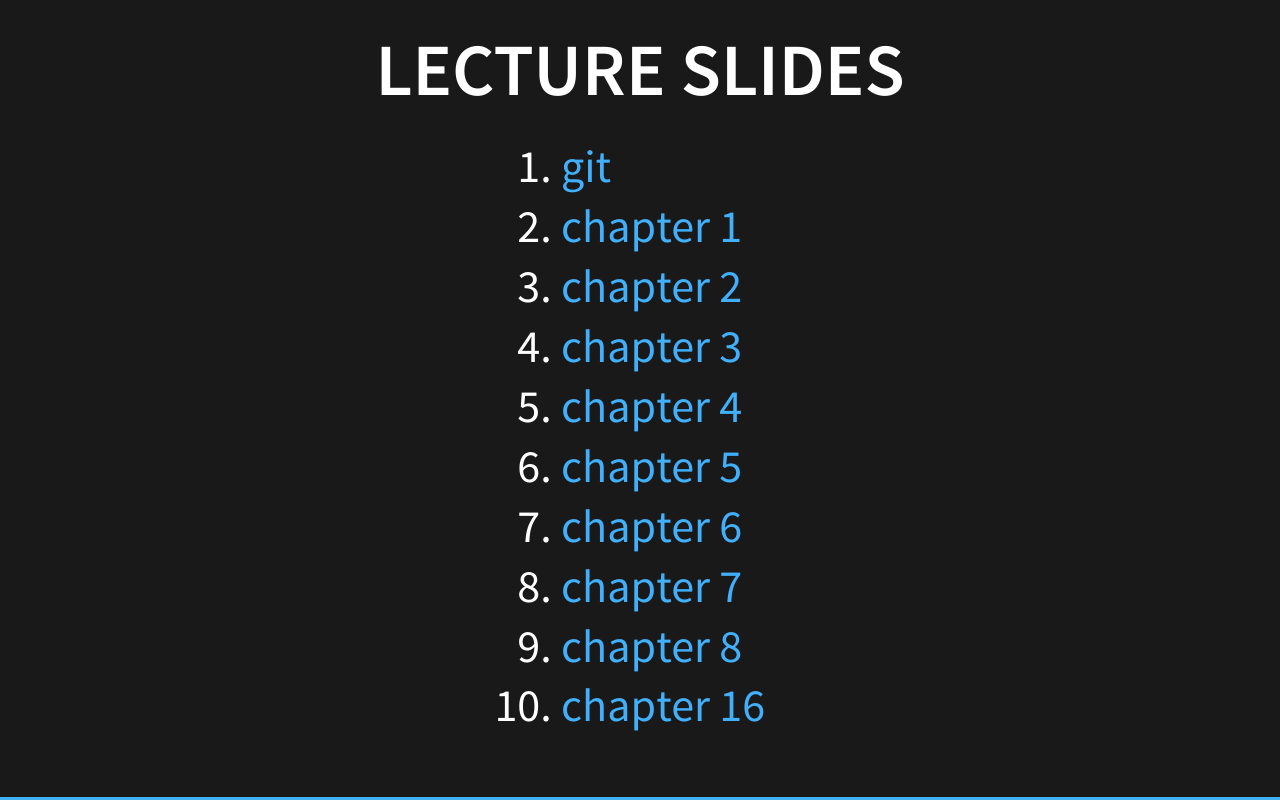
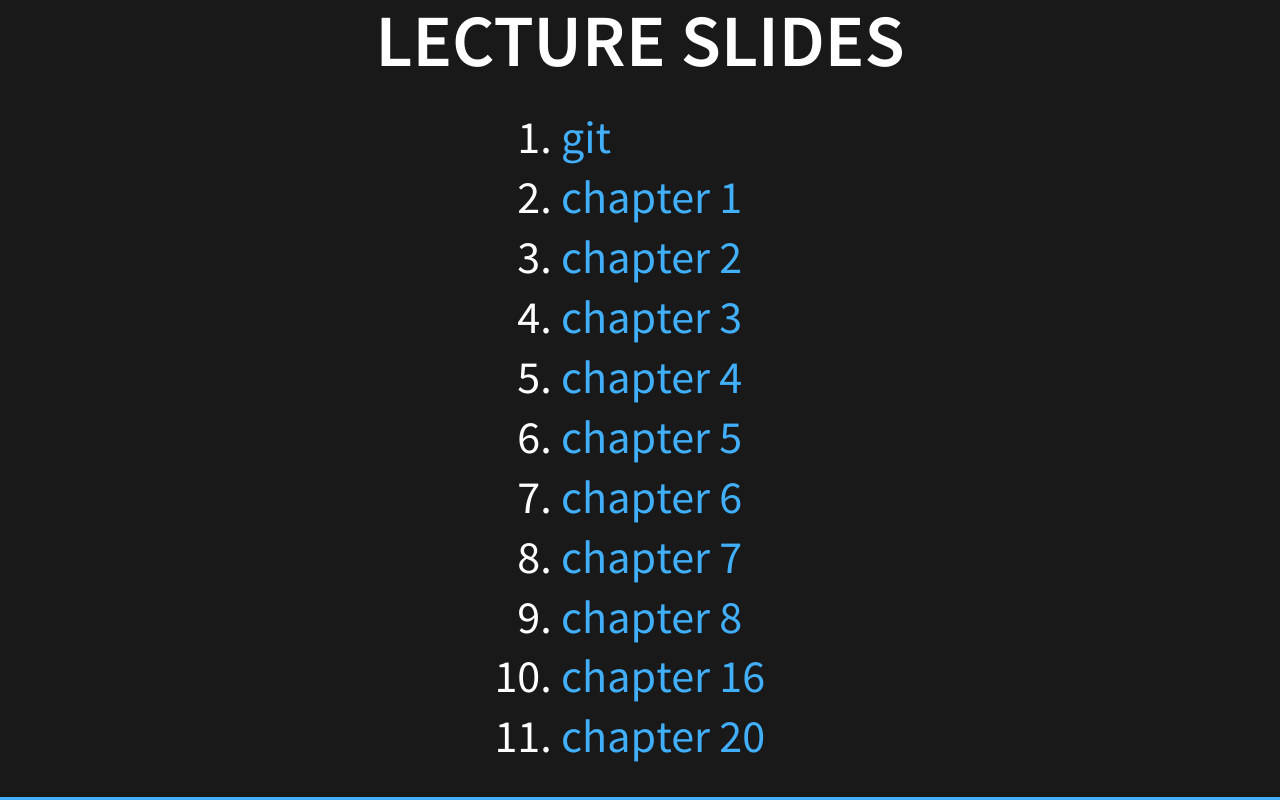
Before and after one commit to ebrown-cs3280-sum-19/LectureSlides, a website: page index.html in a window 1280 px wide. Drawn offline with Linux system fonts and the light colour scheme.

Commit message:
chapter 20 link

```diff
--- a/index.html
+++ b/index.html
@@ -38,6 +38,7 @@
 					8. [chapter 7](chapter7slides.html)
 					9. [chapter 8](chapter8slides.html)
 					10. [chapter 16](chapter16slides.html)
+					11. [chapter 20](chapter20slides.html)
 				</section>
 			</div>
 		</div>
```
